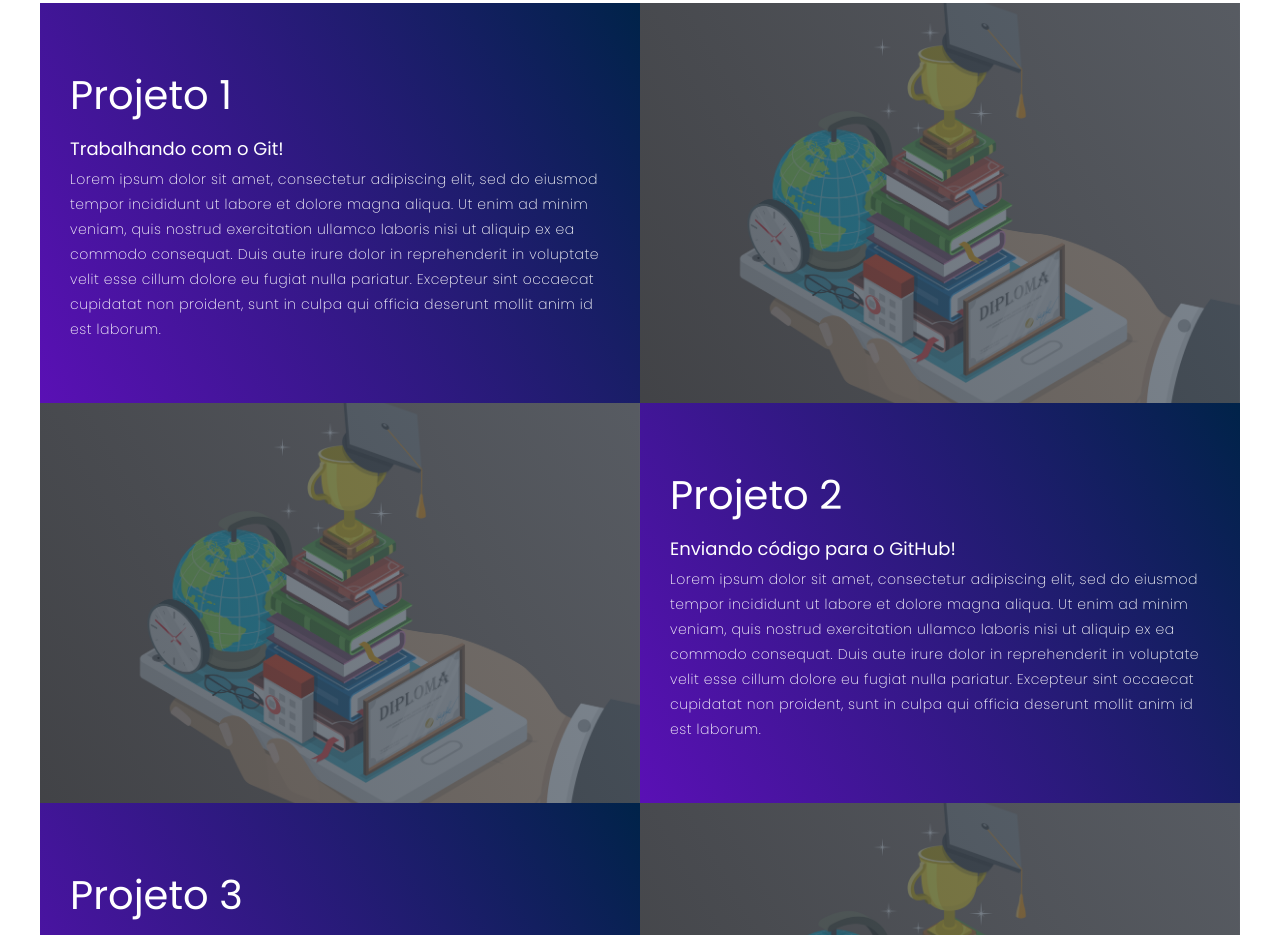
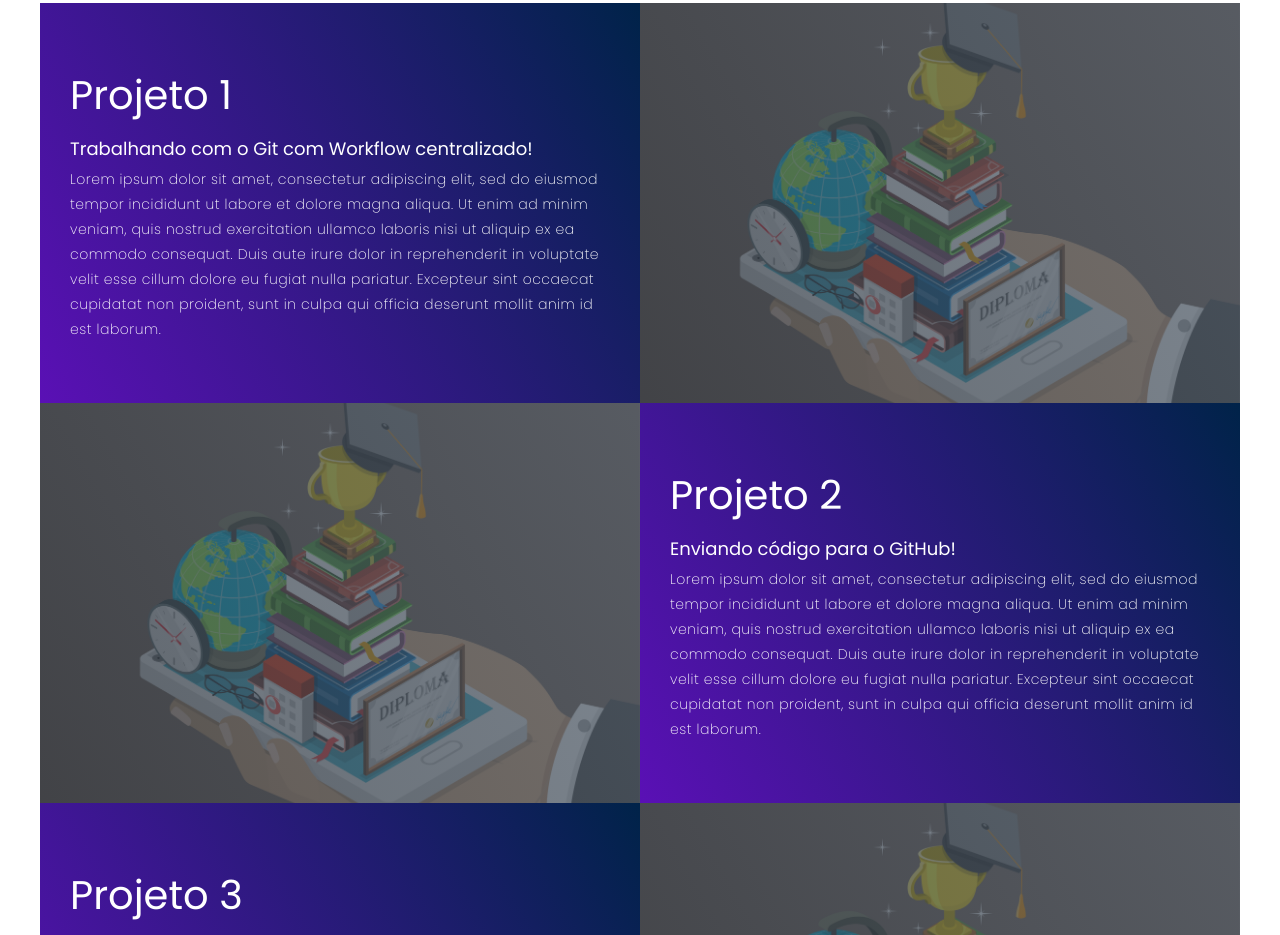
Before and after one commit to barbosa-danillo/portfolio-danillo, a plain HTML site: page index.html in a window 1280 px wide. Shown: the part 1172-2107 px from the top of the page. Drawn offline with Linux system fonts and the light colour scheme.

Commit message:
Update index.html

```diff
--- a/index.html
+++ b/index.html
@@ -26,7 +26,7 @@
                 <div class="project-item">
                     <div class="project-info">
                         <h1>Projeto 1</h1>
-                        <h2>Trabalhando com o Git!</h2>
+                        <h2>Trabalhando com o Git com Workflow centralizado!</h2>
                         <p>Lorem ipsum dolor sit amet, consectetur adipiscing elit, sed do eiusmod tempor incididunt ut
                             labore et dolore magna aliqua. Ut enim ad minim veniam, quis nostrud exercitation ullamco
                             laboris nisi ut aliquip ex ea commodo consequat. Duis aute irure dolor in reprehenderit in
```
